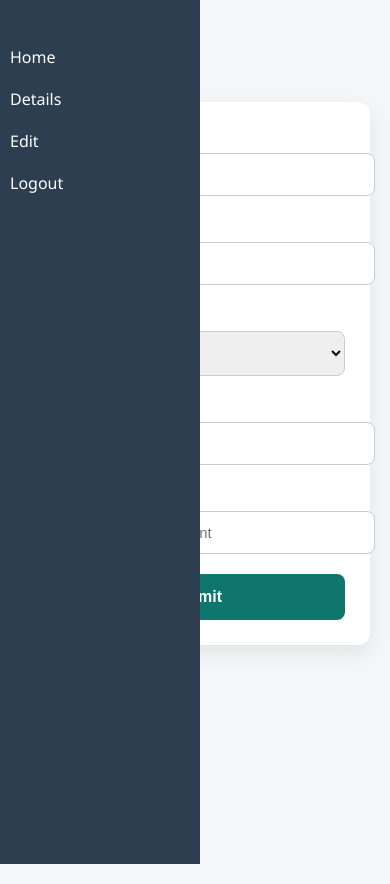
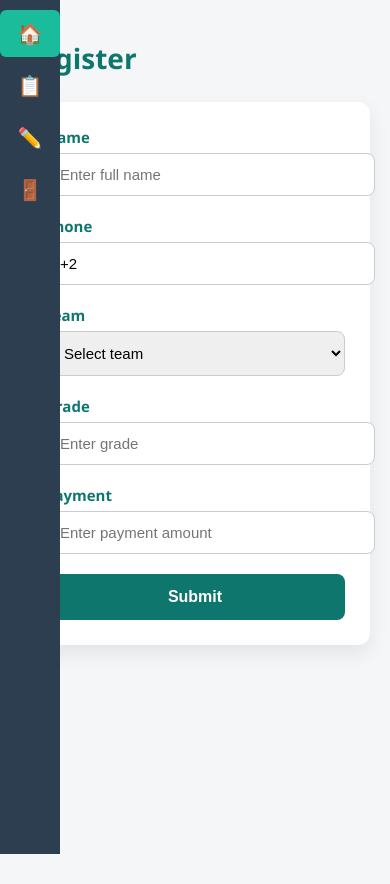
Before and after one commit to davidayman11/mogmaa, a PHP site: page /index.php in a window 390 px wide. Run offline with PHP 8.4, Linux system fonts and the light colour scheme.

Commit message:
Update sidenav.php

```diff
--- a/sidenav.php
+++ b/sidenav.php
@@ -1,34 +1,91 @@
-<!-- side_nav.php -->
+<?php
+// Determine current page dynamically
+$current_page = basename($_SERVER['PHP_SELF']);
+$menu_items = [
+    'index.php' => ['label' => 'Home', 'icon' => '🏠'],
+    'detail.php' => ['label' => 'Details', 'icon' => '📋'],
+    'edit.php' => ['label' => 'Edit', 'icon' => '✏️'],
+    'logout.php' => ['label' => 'Logout', 'icon' => '🚪'],
+];
+?>
 <div class="side-nav">
     <ul>
-        <li><a href="index.php">Home</a></li>
-        <li><a href="detail.php">Details</a></li>
-        <li><a href="edit.php">Edit</a></li>
-        <li><a href="logout.php">Logout</a></li>
+        <?php foreach ($menu_items as $file => $item): ?>
+            <li>
+                <a href="<?php echo $file; ?>" class="<?php echo $current_page == $file ? 'active' : ''; ?>">
+                    <span class="icon"><?php echo $item['icon']; ?></span>
+                    <span class="label"><?php echo $item['label']; ?></span>
+                </a>
+            </li>
+        <?php endforeach; ?>
     </ul>
 </div>
 
 <style>
+/* Sidebar container */
 .side-nav {
-    width: 200px;
+    width: 220px;
     background-color: #2c3e50;
     height: 100vh;
     padding-top: 20px;
     position: fixed;
+    transition: width 0.3s;
 }
+
+/* Menu list */
 .side-nav ul {
     list-style-type: none;
     padding: 0;
+    margin: 0;
 }
 .side-nav ul li {
-    padding: 10px;
+    margin-bottom: 5px;
 }
+
+/* Menu links */
 .side-nav ul li a {
-    color: white;
+    color: #ecf0f1;
     text-decoration: none;
-    display: block;
+    display: flex;
+    align-items: center;
+    padding: 12px 20px;
+    font-weight: 500;
+    border-radius: 6px;
+    transition: background 0.3s, padding-left 0.3s;
 }
 .side-nav ul li a:hover {
     background-color: #34495e;
+    padding-left: 25px;
+}
+
+/* Active page highlighting */
+.side-nav ul li a.active {
+    background-color: #1abc9c;
+    color: #fff;
+}
+
+/* Icon style */
+.side-nav ul li a .icon {
+    margin-right: 10px;
+    font-size: 18px;
+}
+
+/* Responsive: collapse sidebar */
+@media (max-width: 768px) {
+    .side-nav {
+        width: 60px;
+        padding-top: 10px;
+    }
+    .side-nav ul li a {
+        padding: 10px 12px;
+        justify-content: center;
+    }
+    .side-nav ul li a .label {
+        display: none;
+    }
+    .side-nav ul li a .icon {
+        margin: 0;
+        font-size: 20px;
+    }
 }
 </style>
```
